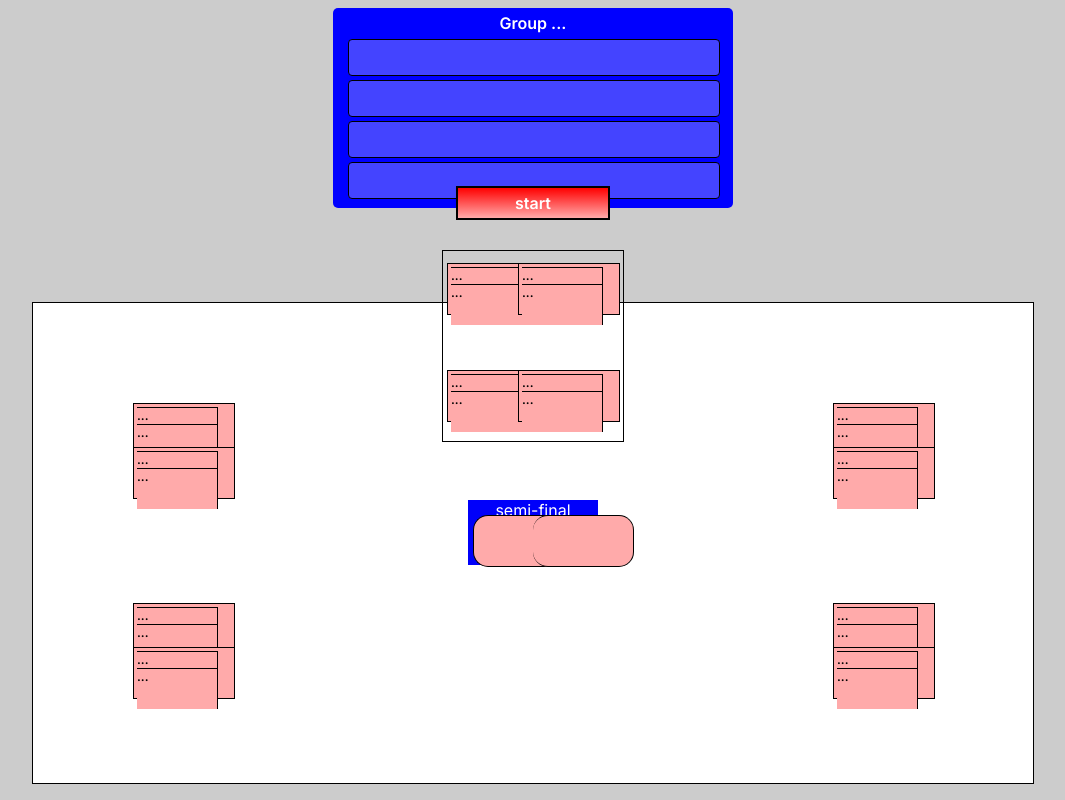
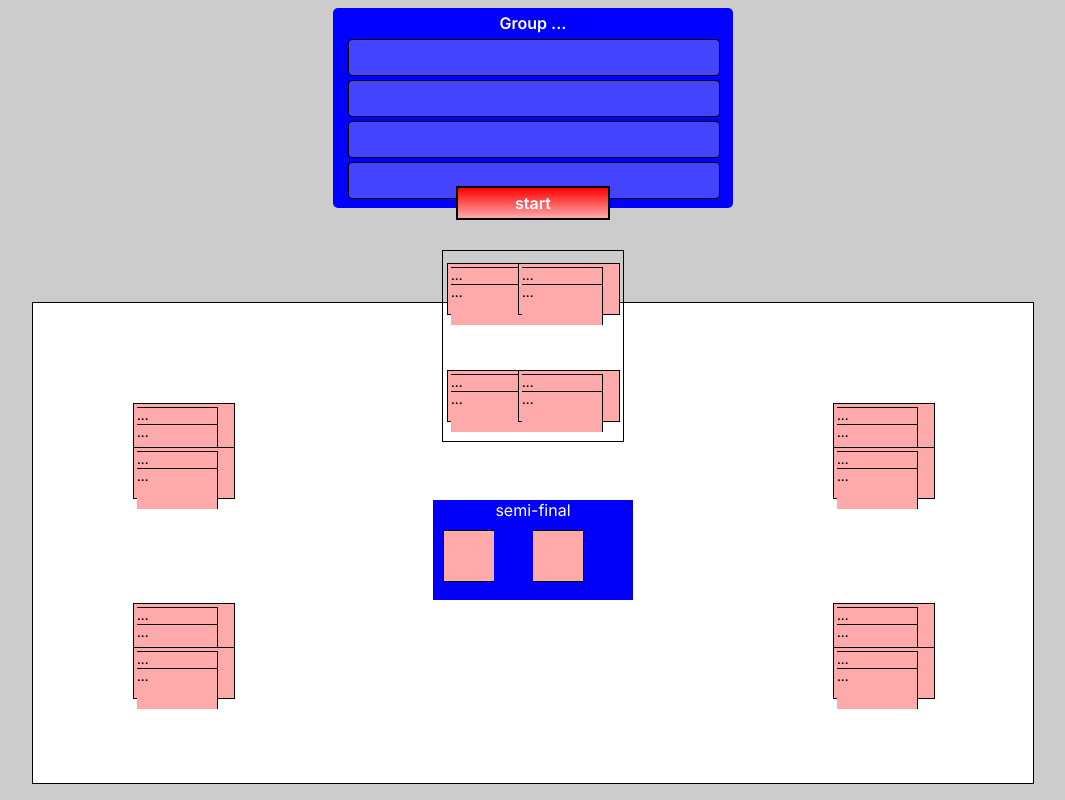
Before and after one commit to anhmmo/footbal-predict, a plain HTML site: page index.html in a window 1280 px wide. Shown: the whole page, without its empty margins (107-1172 px from the left). Drawn offline with nearby package versions, Linux system fonts and the light colour scheme.

Commit message:
change size of team box

```diff
--- a/style.css
+++ b/style.css
@@ -182,17 +182,22 @@ p{
 
 #semiphase{
     top: 50rem;
-    width:130px;
-    height:65px;
+    width: 20rem;
+    height: 10rem;
     background-color:rgba(0,0,250,1);
-    font-weight:15px;
     text-align:center;
     left: 50%;
     transform: translateX(-50%);
 }
+
+
+#semiphase .phase{
+    top: 3rem;
+}
+
 .boxA3,.boxB3{
-    top:15px;
-    border-radius:15px;
+    top: 2rem;
+    width: 5rem;
 }
 .boxA3{
     border-left:1px solid black;
@@ -212,10 +217,10 @@ p{
     opacity:0;
 }
 .boxA3{
-    left:5px;
+    left: 1rem;
 }
 .boxB3{
-    left:65px;
+    left: 10rem;
 }
 
 #final{
```
